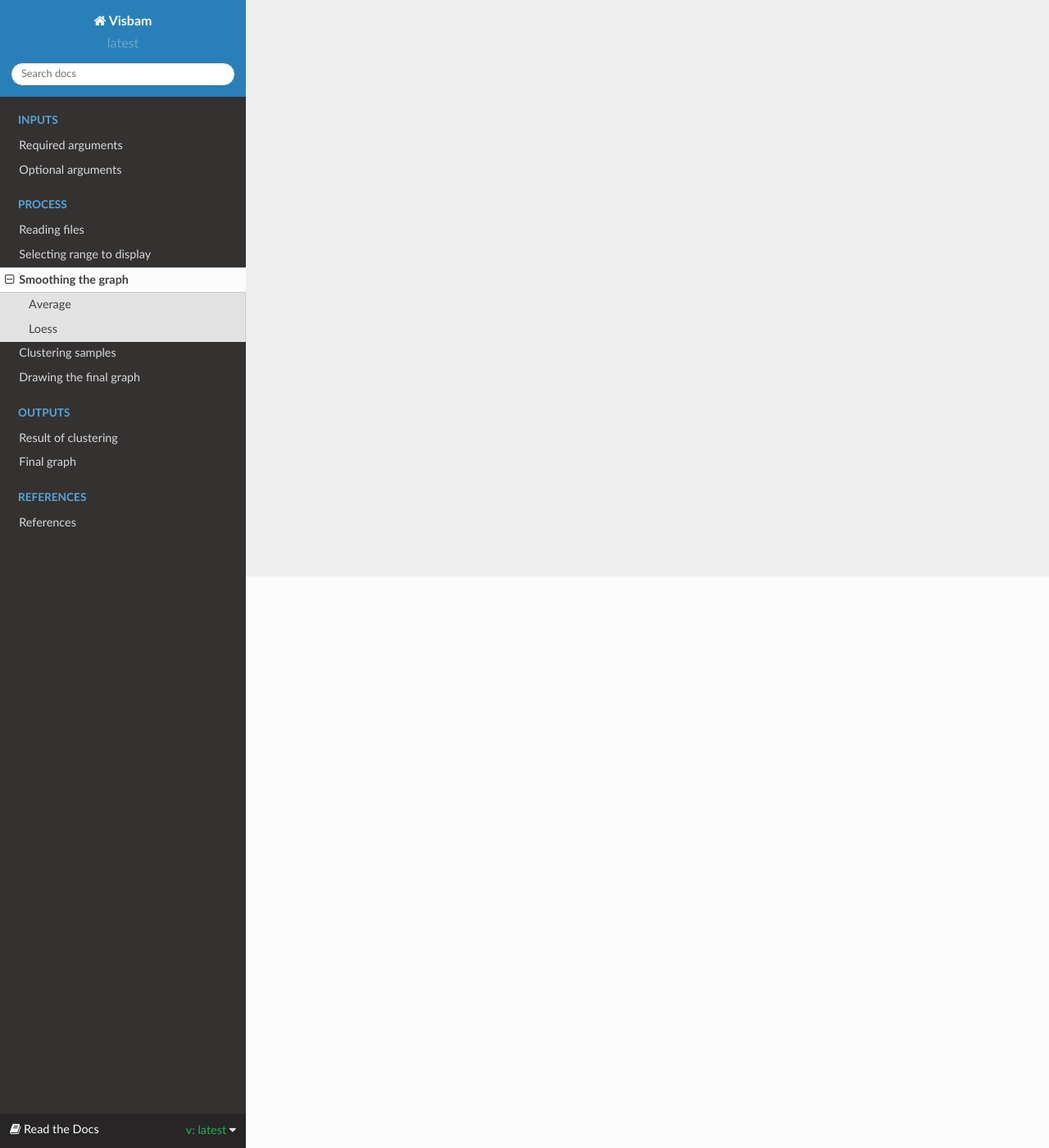
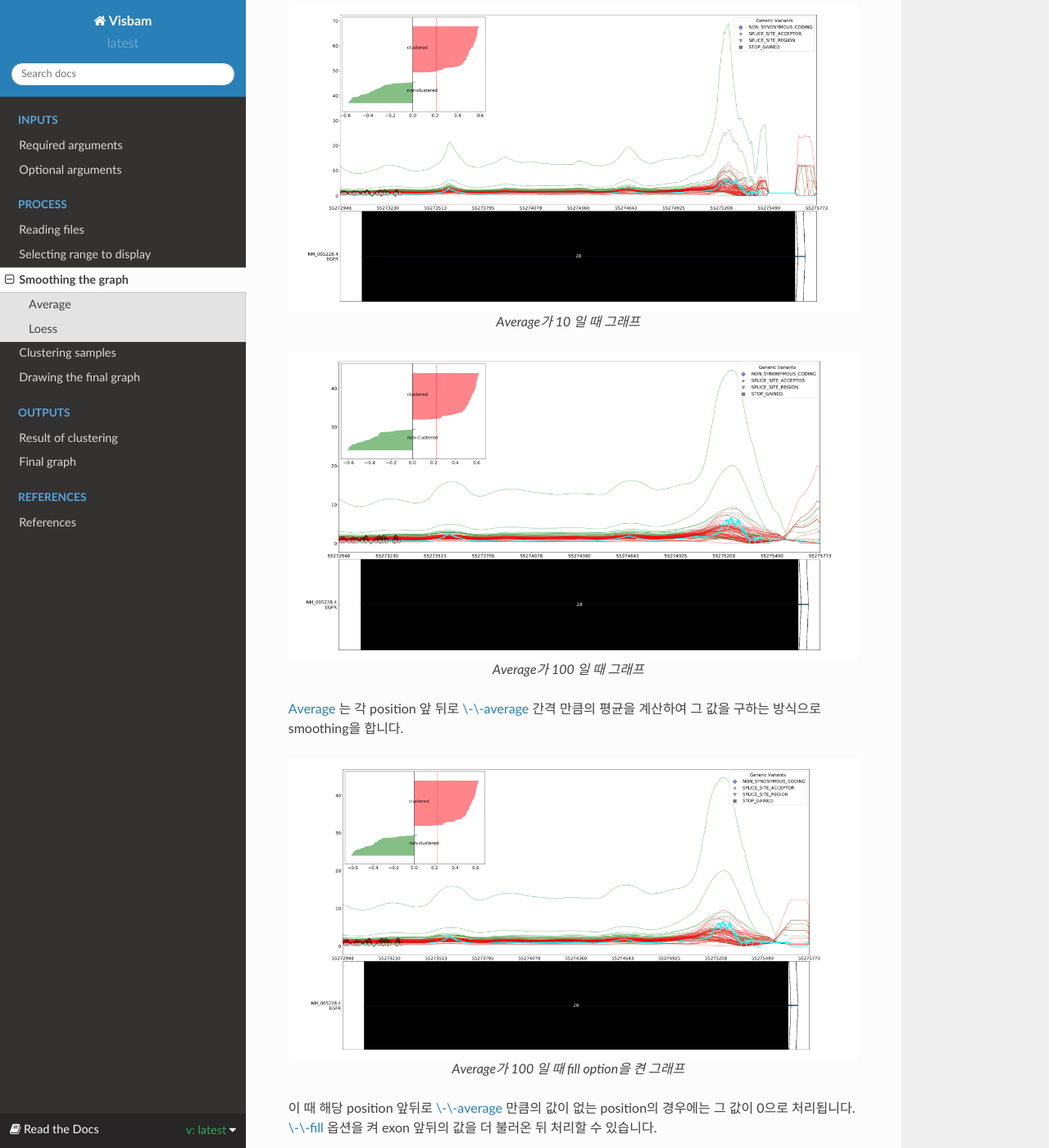
Before and after one commit to sungyoung-lee/visbam, a Sphinx documentation site: the page built from docs/process/smoothing.rst, in a window 1280 px wide and 1400 px high, scrolled down 697 px. Shown: the whole window at 82% size. Built offline with Sphinx 7.4.7 and the Read the Docs theme 2.0.0, drawn with Linux system fonts in a browser that asks for light colours; some of the changed text lies outside the part shown.

Commit message:
Read The Docs v0.0.2

```diff
--- a/docs/input/optional.rst
+++ b/docs/input/optional.rst
@@ -12,6 +12,11 @@
 
 combine_slices
 ~~~~~~~~~~~~~~
+
+.. figure::  ../img/combined_graph.png
+    :align: center
+    :figwidth: 100%
+    :target: ../img/combined_graph.png
 
 .. code::
 
--- a/docs/process/smoothing.rst
+++ b/docs/process/smoothing.rst
@@ -5,12 +5,41 @@
 Smoothing은 두 가지 알고리즘을 선택하여 진행합니다.
 ``average`` 와 ``loess`` 입니다.
 
+.. figure::  ../img/smoothing_original.png
+    :align: center
+    :figwidth: 100%
+    :target: ../img/smoothing_original.png
+
+    원본 그래프
+
 
 Average
 -------
 
+.. figure::  ../img/smoothing_average_10.png
+    :align: center
+    :figwidth: 100%
+    :target: ../img/smoothing_average_10.png
+
+    Average가 10 일 때 그래프
+
+.. figure::  ../img/smoothing_average_100.png
+    :align: center
+    :figwidth: 100%
+    :target: ../img/smoothing_average_100.png
+
+    Average가 100 일 때 그래프
+
 Average_ 는 각 position 앞 뒤로 `\\-\\-average`_ 간격 만큼의 평균을
 계산하여 그 값을 구하는 방식으로 smoothing을 합니다.
+
+.. figure::  ../img/smoothing_average_100_fill.png
+    :align: center
+    :figwidth: 100%
+    :target: ../img/smoothing_average_100_fill.png
+
+    Average가 100 일 때 fill option을 켠 그래프
+
 이 때 해당 position 앞뒤로 `\\-\\-average`_ 만큼의 값이 없는
 position의 경우에는 그 값이 0으로 처리됩니다.
 `\\-\\-fill`_ 옵션을 켜 exon 앞뒤의 값을 더 불러온 뒤 처리할 수 있습니다.
@@ -22,6 +51,13 @@
 Loess
 ------
 
+.. figure::  ../img/smoothing_loess.png
+    :align: center
+    :figwidth: 100%
+    :target: ../img/smoothing_loess.png
+
+    Loess 그래프
+
 Loess_ 는 skmisc의 loess라이브러리를 이용하여 smoothing하는 방식입니다.
 자세한 방식은 skmisc_ 를 참조하십시오.
 
```
Also changed, not shown: docs/img/smoothing_average_10.png (added), docs/img/smoothing_average_100.png (added), docs/img/smoothing_average_100_fill.png (added), docs/img/smoothing_loess.png (added), docs/img/smoothing_original.png (added).
